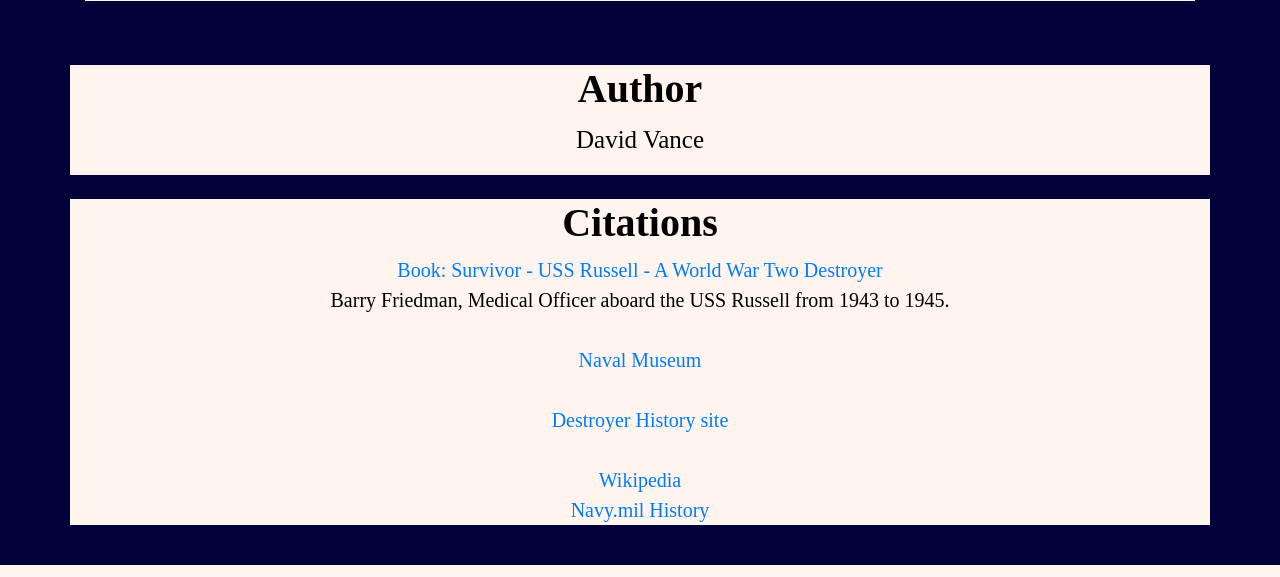
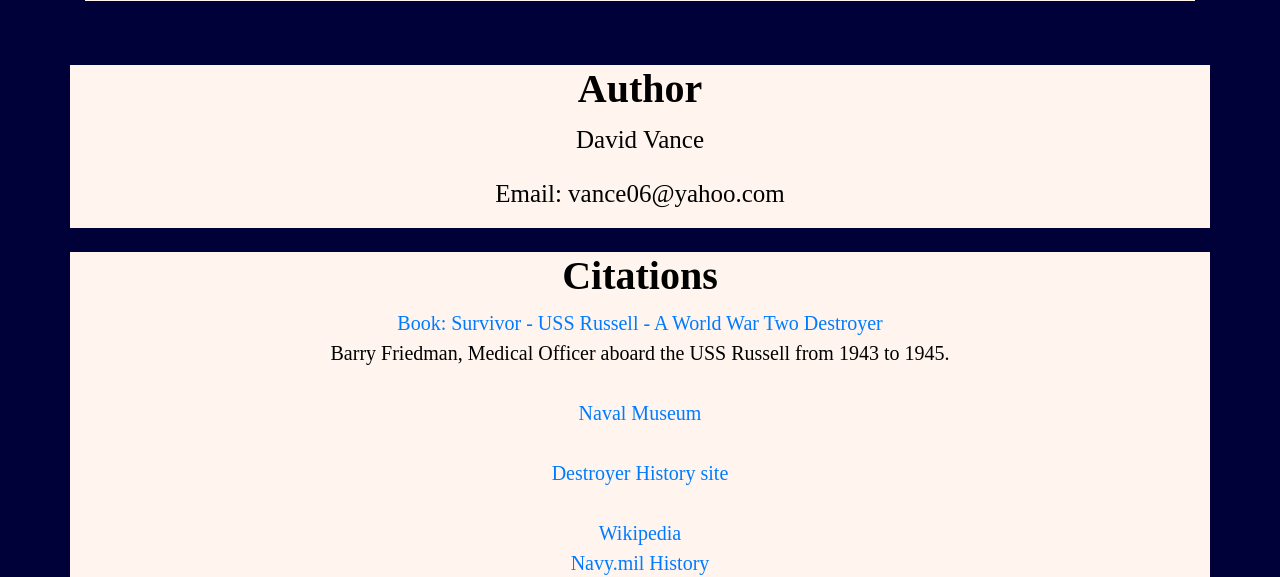
Before and after one commit to DMVance/USS-Russell-DD-414-WWII-App, a Flask app: template templates/index.html in a window 1280 px wide. Shown: the part 1407-1984 px from the top of the page. Run offline with Flask 2, Linux system fonts and the light colour scheme; the template is opened without the code that fills it, so the values that code supplies are empty; parts of the project's set-up code (start-up, migrations or seed data) failed here and were passed over; some libraries are stand-ins or nearby versions; some web fonts are replaced.

Commit message:
add email address to homepage

```diff
--- a/templates/index.html
+++ b/templates/index.html
@@ -29,6 +29,7 @@
         <div class="col-md-12 contributors">
             <h1>Author</h1>
             <p> David Vance </p>
+            <p> Email: vance06@yahoo.com </p>
         </div>
     </div>
 
```
